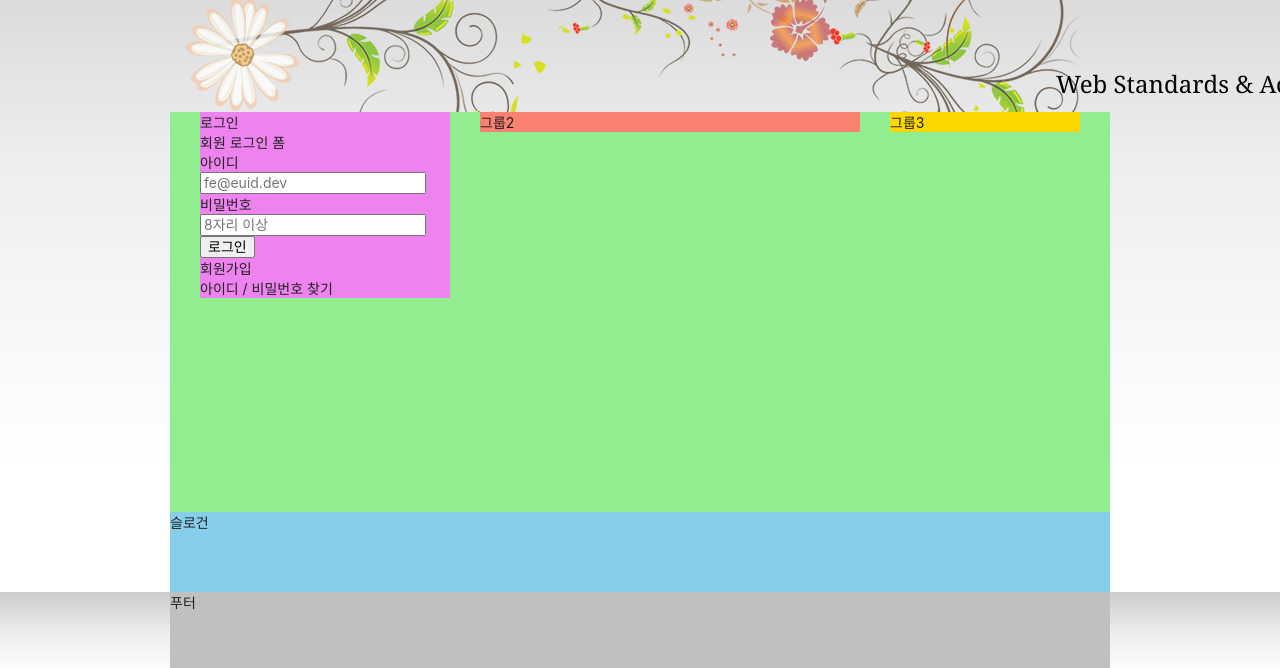
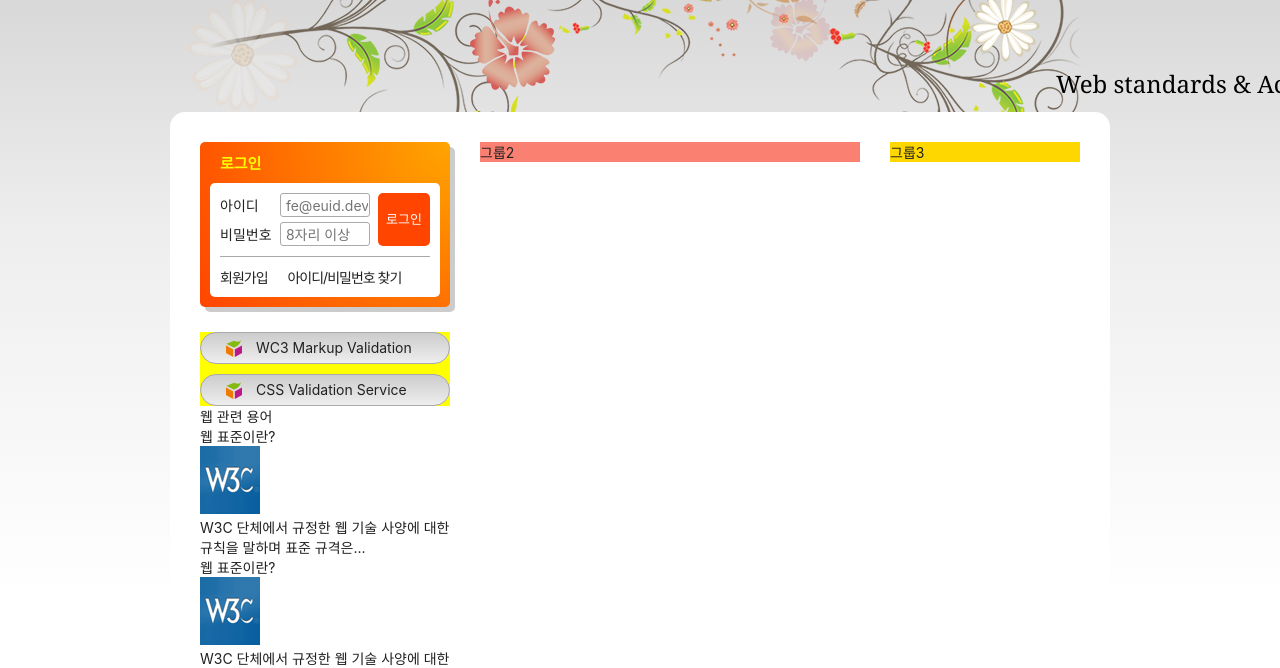
Before and after one commit to Simyumi/HTML5, a plain HTML site: page index.html in a window 1280 px wide. Shown: the part 135-803 px from the top of the page. Drawn offline with Linux system fonts and the light colour scheme; a web font is replaced by a local one.

Commit message:
웹 관련 용어 마크업

```diff
--- a/index.html
+++ b/index.html
@@ -132,31 +132,67 @@
   </header>
   <div class="visual">
     <div class="visual-text">
-      Web Standards &amp; Accessibility
+      Web standards &amp; Accessibility
     </div>
   </div>
   <main class="main">
     <div class="group group1">
       <section class="login">
         <h2 class="login-title">로그인</h2>
-        <form action="https://formspree.io/seulbinim@gmail.com" class="login-form" method="POST">
+        <form method="POST" action="https://formspree.io/seulbinim@gmail.com" class="login-form">
           <fieldset>
             <legend>회원 로그인 폼</legend>
             <div class="user-email">
               <label for="userEmail">아이디</label>
-              <input type="emil" id="userEmeil" name="userEmeil" placeholder="fe@euid.dev" requirde />
+              <input type="email" id="userEmail" name="userEmail" placeholder="fe@euid.dev" required />
             </div>
             <div class="user-pw">
               <label for="userPw">비밀번호</label>
               <input type="password" id="userPw" name="userPw" placeholder="8자리 이상" required />
             </div>
-            <button type="submit" class="button-login">로그인</button>
+            <button type="submit" class="login-button">로그인</button>
           </fieldset>
         </form>
         <ul class="sign">
-          <li><a href="/">회원가입</a></li>
-          <li><a href="/">아이디 / 비밀번호 찾기 </a></li>
+          <li><a href="/" class="icon-right-dir">회원가입</a></li>
+          <li><a href="/" class="icon-right-dir">아이디/비밀번호 찾기</a></li>
         </ul>
+      </section>
+      <h2 class="a11y-hidden">유효성 검사 배너</h2>
+      <ul class="validation-list">
+        <li>
+          <a href="/" target="_blank" rel="noopener noreferrer" title="마크업 유효성검사 사이트로 이동 (새창)">
+            WC3 Markup Validation
+          </a>
+        </li>
+        <li>
+          <a href="/" target="_blank" rel="noopener noreferrer" title="CSS 유효성검사 사이트로 이동 (새창)">
+            CSS Validation Service
+          </a>
+        </li>
+      </ul>
+      <section class="term">
+        <h2 class="term-tutle">웹 관련 용어</h2>
+        <dl class="term-list">
+          <div class="odd">
+            <dt class="term-list-subject">웹 표준이란?</dt>
+            <dd class="term-list-thumbnail">
+              <img src="./assets/web_standards.gif" alt="W3C 로고" />
+            </dd>
+            <dd class="term-list-brief">
+              W3C 단체에서 규정한 웹 기술 사양에 대한 규칙을 말하며 표준 규격은...
+            </dd>
+          </div>
+          <div class="cross">
+            <dt class="term-list-subject">웹 표준이란?</dt>
+            <dd class="term-list-thumbnail">
+              <img src="./assets/web_standards.gif" alt="W3C 로고" />
+            </dd>
+            <dd class="term-list-brief">
+              W3C 단체에서 규정한 웹 기술 사양에 대한 규칙을 말하며 표준 규격은...
+            </dd>
+          </div>
+        </dl>
       </section>
     </div>
     <div class="group group2">그룹2</div>
--- a/styles/style.css
+++ b/styles/style.css
@@ -2,12 +2,15 @@
 @import url(./normalize.css);
 @import url(./reset.css);
 @import url(./fonts.css);
+
 /* 숨김 콘텐츠 */
-.a11y-hidden {
+.a11y-hidden,
+legend {
   position: absolute;
   width: 1px;
   height: 1px;
-  overflow:hidden;
+  overflow: hidden;
+  clip-path: polygon(0 0, 0 0, 0 0);
 }
 
 /* 기본 스타일 */
@@ -29,20 +32,15 @@ a {
 
 /* 본문 스타일 */
 body {
-  /* em, rem 단위를 사용해보기 */
+  color: #212121;
   font-size: 1.4rem;
-  color: #212121;
-  /* background-image:url("./images/bg_flower.png"),
-                  linear-gradient(to bottom, #ccc 0%, #eee 35%, #fff 70%, #fff 100%);;
-  background-repeat: no-repeat, repeat;
-  background-position:50% 0 , 0 0; */
-    /* linear-gradient(to bottom, #ccc 0%, #eee 35%, #fff 70%, #fff 100%); */
   font-family: "Pretendard Variable", Pretendard, -apple-system,
     BlinkMacSystemFont, system-ui, Roboto, "Helvetica Neue", "Segoe UI",
     "Apple SD Gothic Neo", "Noto Sans KR", "Malgun Gothic", "Apple Color Emoji",
     "Segoe UI Emoji", "Segoe UI Symbol", sans-serif;
-    background: url("./images/bg_flower.png") no-repeat 50% 0,
-              #ccc linear-gradient(to bottom, #ccc 0%, #eee 35%, #fff 70%, #fff 100%)repeat 0 0;
+  background: url("./images/bg_flower.png") no-repeat 50% 0,
+    #ccc linear-gradient(to bottom, #ccc 0%, #eee 35%, #fff 70%, #fff 100%)
+      repeat 0 0;
 }
 
 /* 레이아웃 */
@@ -158,6 +156,7 @@ body {
   position: absolute;
   top: 47px;
   display: none;
+  padding: 4px 0;
 }
 
 .menu-html,
@@ -182,7 +181,7 @@ body {
 }
 
 .sub-menu a::before {
-  content: '\f192';
+  content: "\f192";
   font-family: "fontello";
   font-weight: normal;
   display: inline-block;
@@ -200,12 +199,12 @@ body {
 
 .sub-menu a:hover::before,
 .sub-menu a:focus::before {
-  content: '\e800';
+  content: "\e801";
 }
 
 .sub-menu a {
   display: inline-block;
-  padding: 10px 0;
+  padding: 6px 0;
 }
 
 .sub-menu a:hover,
@@ -227,56 +226,57 @@ body {
     transform: translate(400px, 75px);
   }
 }
-@keyframes fadeEffect{
-  0%{
-    opacity:0;
+
+@keyframes fadeEffect {
+  0% {
+    opacity: 1;
   }
-  100%{
-    opacity:1;
+  100% {
+    opacity: 0;
   }
 }
 
 .visual {
-  /* background: orange; */
   height: 120px;
   position: relative;
 }
+
 .visual::before,
 .visual::after {
   content: "";
   position: absolute;
+  width: 100%;
+  height: 100%;
   top: 0;
   left: 0;
-  width: 100%;
-  height: 100%;
-  /* background-repeat: no-repeat; */
-  animation: fadeEffect 2000ms alternate infinite;
-  /* animation-play-state: paused; */
+  animation: fadeEffect 2000ms infinite alternate;
 }
-.visual::before{
-  background:url("./images/ani_flower_01.png")no-repeat 0 -10px,url("./images/ani_flower_02.png")no-repeat 600px 0;
+
+.visual::before {
+  background: url("./images/ani_flower_01.png") no-repeat 0 -10px,
+    url("./images/ani_flower_02.png") no-repeat 600px 0;
 }
-.visual::after{
-  background:url("./images/ani_flower_03.png")no-repeat 300px 0,url("./images/ani_flower_04.png")no-repeat 800px 0;
-  animation-delay:1000ms;
+
+.visual::after {
+  background: url("./images/ani_flower_03.png") no-repeat 300px 0,
+    url("./images/ani_flower_04.png") no-repeat 800px 0;
+  animation-delay: 1000ms;
 }
+
 .visual-text {
   font-family: Georgia, "Times New Roman", Times, serif;
-  animation-name: moveEffect;
-  animation-duration: 1000ms;
-  animation-timing-function: ease-in-out;
-  animation-fill-mode: forwards;
-  /* background-color: aqua; */
-  /* display: inline-block; */
+  animation: moveEffect 400ms ease-in-out forwards;
   position: relative;
-  z-index:1;
+  z-index: 1;
 }
+
 /* 메인 */
 .main {
-  background: lightgreen;
-  height: 50vh;
   display: flow-root;
-  padding: 0 15px;
+  background: #fff;
+  min-height: 450px;
+  padding: 30px 15px;
+  border-radius: 15px 15px 0 0;
 }
 
 .group {
@@ -285,16 +285,125 @@ body {
 }
 
 .group1 {
-  background-color: violet;
   width: 250px;
 }
+
 .group2 {
   background-color: salmon;
   width: 380px;
 }
+
 .group3 {
   background-color: gold;
   width: 190px;
+}
+
+/* 로그인 */
+.login {
+  box-shadow: 5px 5px 0 0 #ccc;
+  background: orange radial-gradient(circle at right top, orange, orangered);
+  padding: 10px;
+  border-radius: 5px;
+}
+
+.login-title {
+  color: #ff0;
+  font-size: 15px;
+  font-weight: 700;
+  text-indent: 10px;
+}
+
+.login-form {
+  background-color: #fff;
+  margin-top: 10px;
+  border-radius: 5px 5px 0 0;
+  padding: 10px 10px 0 10px;
+}
+
+.login-form fieldset {
+  position: relative;
+  border-bottom: 1px solid #aaa;
+  padding-bottom: 5px;
+}
+
+.user-email,
+.user-pw {
+  margin-bottom: 5px;
+}
+
+.login-form label {
+  display: inline-block;
+  width: 4em;
+}
+
+.login-form input {
+  width: 90px;
+  height: 24px;
+  border: 1px solid #aaa;
+  padding: 1px 1px 1px 5px;
+  border-radius: 3px;
+}
+
+.login-button {
+  position: absolute;
+  top: 0;
+  right: 0;
+  height: 53px;
+  background-color: orangered;
+  color: #fff;
+  border: 0;
+  padding: 0 8px;
+  border-radius: 5px;
+  font-size: 13px;
+}
+
+.sign {
+  background-color: #fff;
+  border-radius: 0 0 5px 5px;
+  padding: 4px 10px;
+}
+.sign li {
+  display: inline-block;
+}
+
+.sign li:first-child {
+  margin-right: 16px;
+}
+
+.sign a {
+  display: inline-block;
+  padding: 6px 0;
+  letter-spacing: -1px;
+}
+
+.sign a::before {
+  color: orangered;
+}
+
+/* 유효성 검사 배너 */
+.validation-list {
+  background-color: yellow;
+  margin-top: 25px;
+}
+
+.validation-list li {
+  margin-top: 10px;
+}
+
+.validation-list a {
+  background: url("./images/validation_icon.png") no-repeat 25px 50%,
+    #ccc linear-gradient(to bottom, #ccc, #eee);
+  padding: 0 15px 0 55px;
+  border-radius: 30px;
+  line-height: 30px;
+  border: 1px solid #aaa;
+  cursor: pointer;
+  display: block;
+}
+
+.validation-list a:hover,
+.validation-list a:focus {
+  color: #f00;
 }
 
 /* 슬로건 */
```
